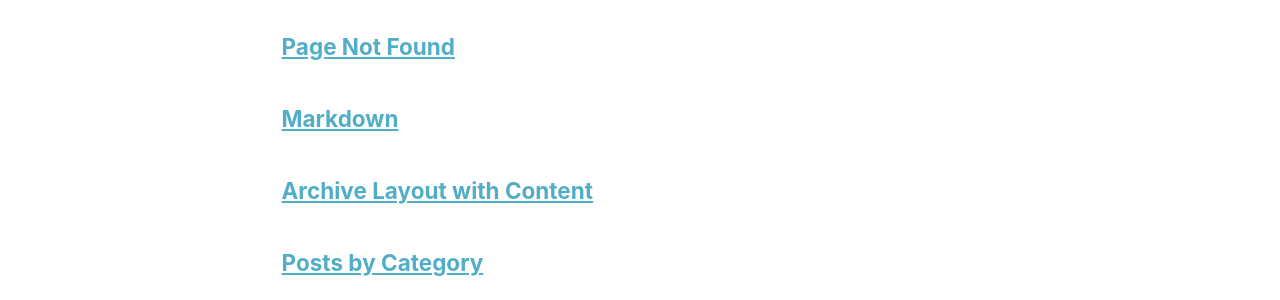
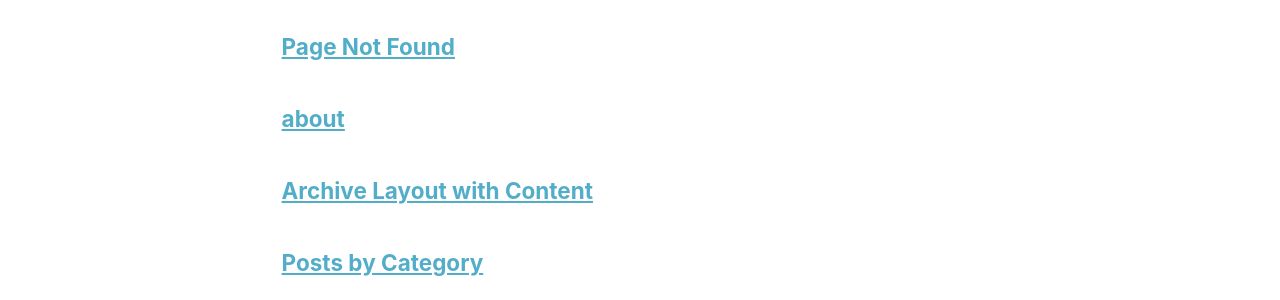
Before and after one commit to MCGenEdNet/MCGenEdNet.github.io, a Jekyll site: the page built from _pages/page-archive.html, in a window 1280 px wide and 900 px high. Shown: the part 146-446 px from the top of the window. Built offline with Jekyll 4.4.1, drawn with Linux system fonts in a browser that asks for light colours.

Commit message:
Update about.md

```diff
--- a/_pages/about.md
+++ b/_pages/about.md
@@ -1,10 +1,10 @@
 ---
-permalink: /markdown/
-title: "Markdown"
+permalink: /about/
+title: "about"
 author_profile: true
 redirect_from:
-  - /md/
-  - /markdown.html
+  - /ad/
+  - /about.html
 ---
 
 ## Blah...
```
